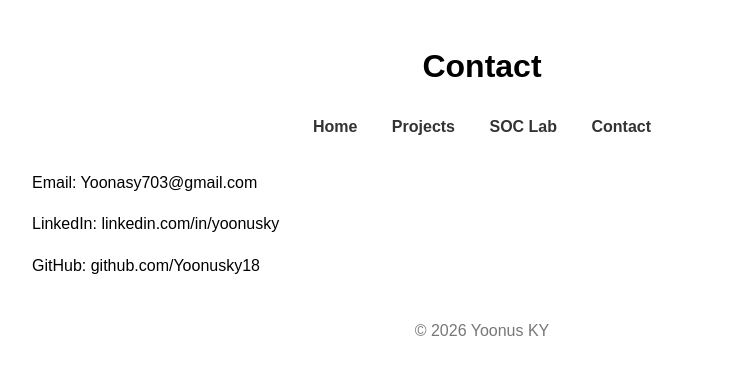
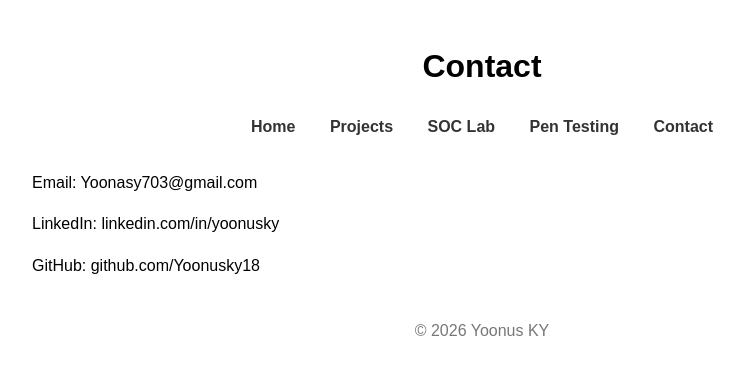
Before and after one commit to Yoonas18/portfolio, a plain HTML site: page contact.html in a window 1280 px wide. Shown: the whole page, without its empty margins (158-902 px from the left). Drawn offline with Linux system fonts and the light colour scheme.

Commit message:
Add 'Pen Testing' link to contact page navigation
Added a new link for 'Pen Testing' in the navigation.

```diff
--- a/contact.html
+++ b/contact.html
@@ -17,6 +17,7 @@
 <a href="index.html">Home</a>
 <a href="projects.html">Projects</a>
 <a href="soc-lab.html">SOC Lab</a>
+<a href="pentesting.html">Pen Testing</a>
 <a href="contact.html">Contact</a>
 </nav>
 
```
